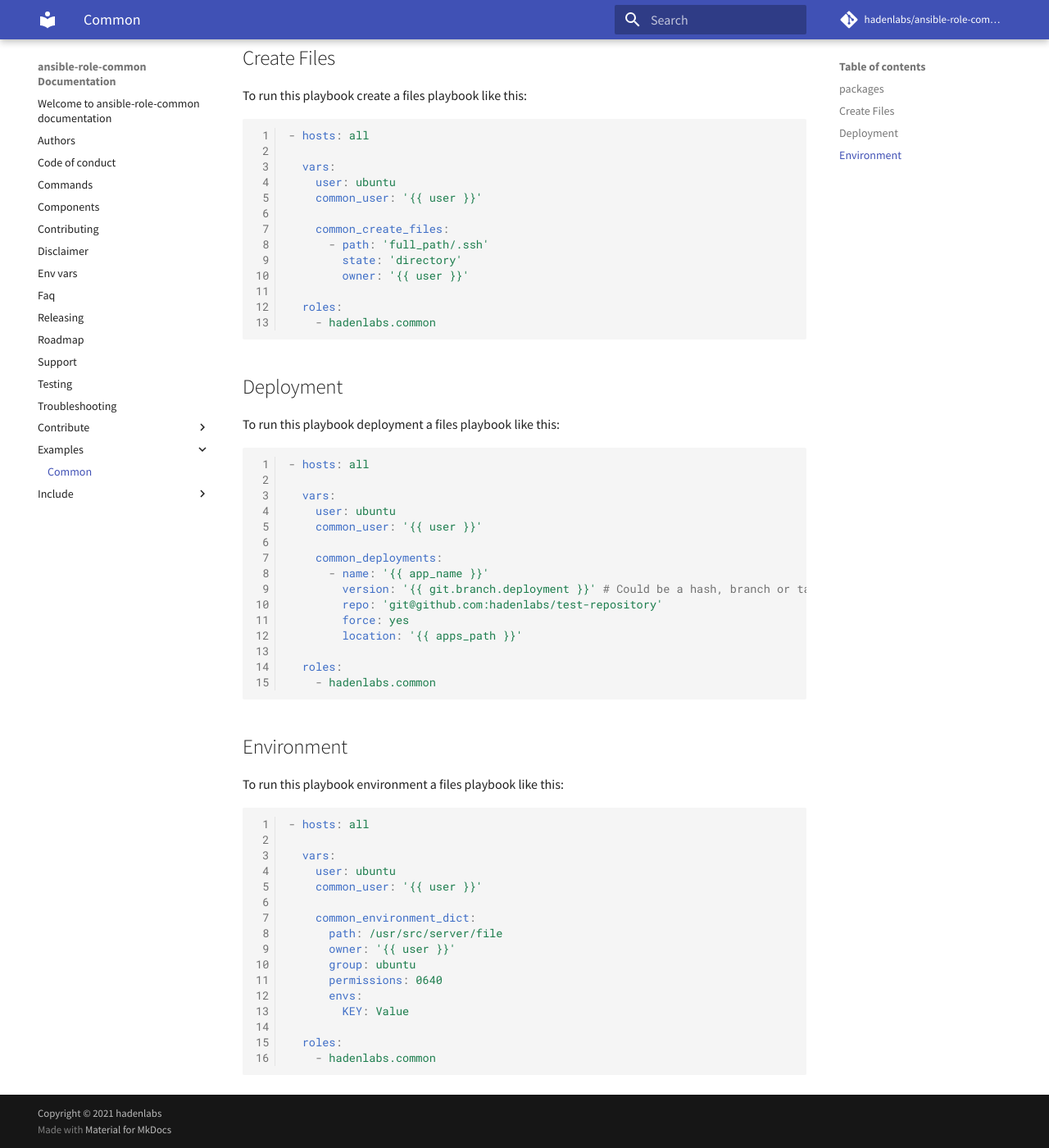
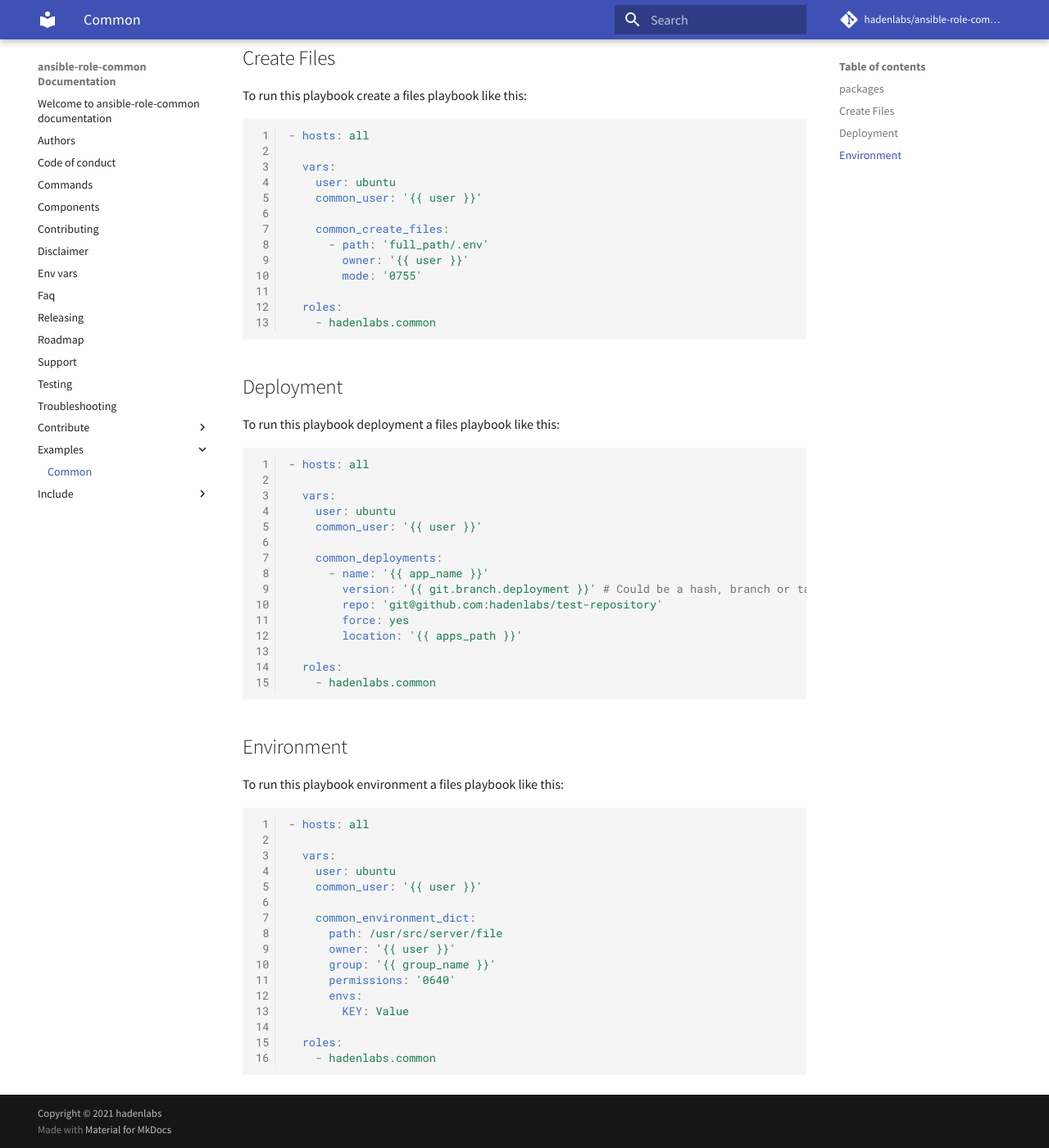
Before and after one commit to hadenlabs/ansible-role-common, an MkDocs documentation site: the page built from docs/examples/common.md, in a window 1280 px wide and 1400 px high, scrolled down 528 px. Shown: the whole window at 82% size. Built offline with MkDocs 1.6.1 and Material for MkDocs 9.7.7, drawn with Linux system fonts in a browser that asks for light colours; comment, search, counter and statistics services are not loaded.

Commit message:
docs: implement permissions sample (#5)

```diff
--- a/docs/examples/common.md
+++ b/docs/examples/common.md
@@ -38,9 +38,9 @@ To run this playbook create a files playbook like this:
     common_user: '{{ user }}'
 
     common_create_files:
-      - path: 'full_path/.ssh'
-        state: 'directory'
+      - path: 'full_path/.env'
         owner: '{{ user }}'
+        mode: '0755'
 
   roles:
     - hadenlabs.common
@@ -82,8 +82,8 @@ To run this playbook environment a files playbook like this:
     common_environment_dict:
       path: /usr/src/server/file
       owner: '{{ user }}'
-      group: ubuntu
-      permissions: 0640
+      group: '{{ group_name }}'
+      permissions: '0640'
       envs:
         KEY: Value
 
```
